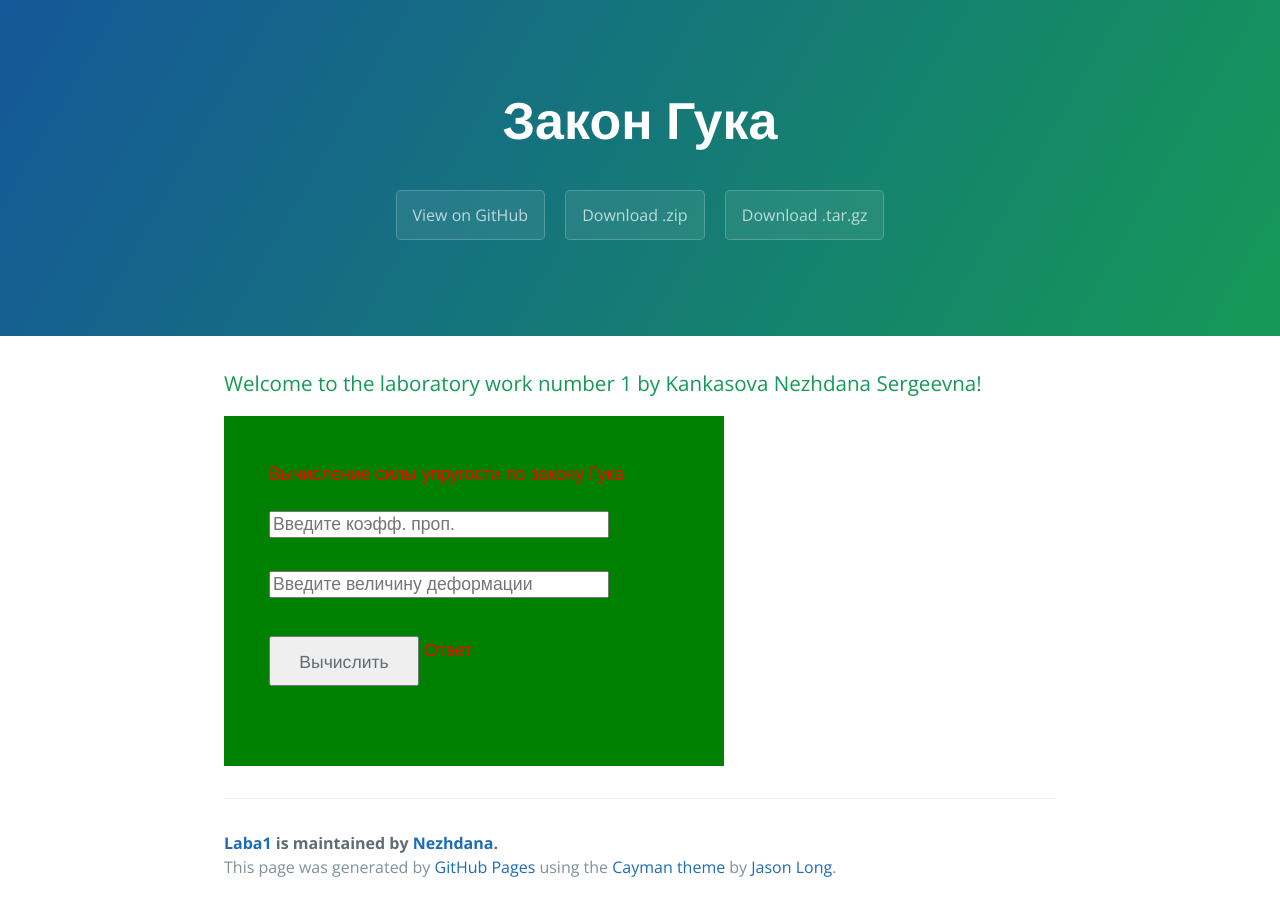
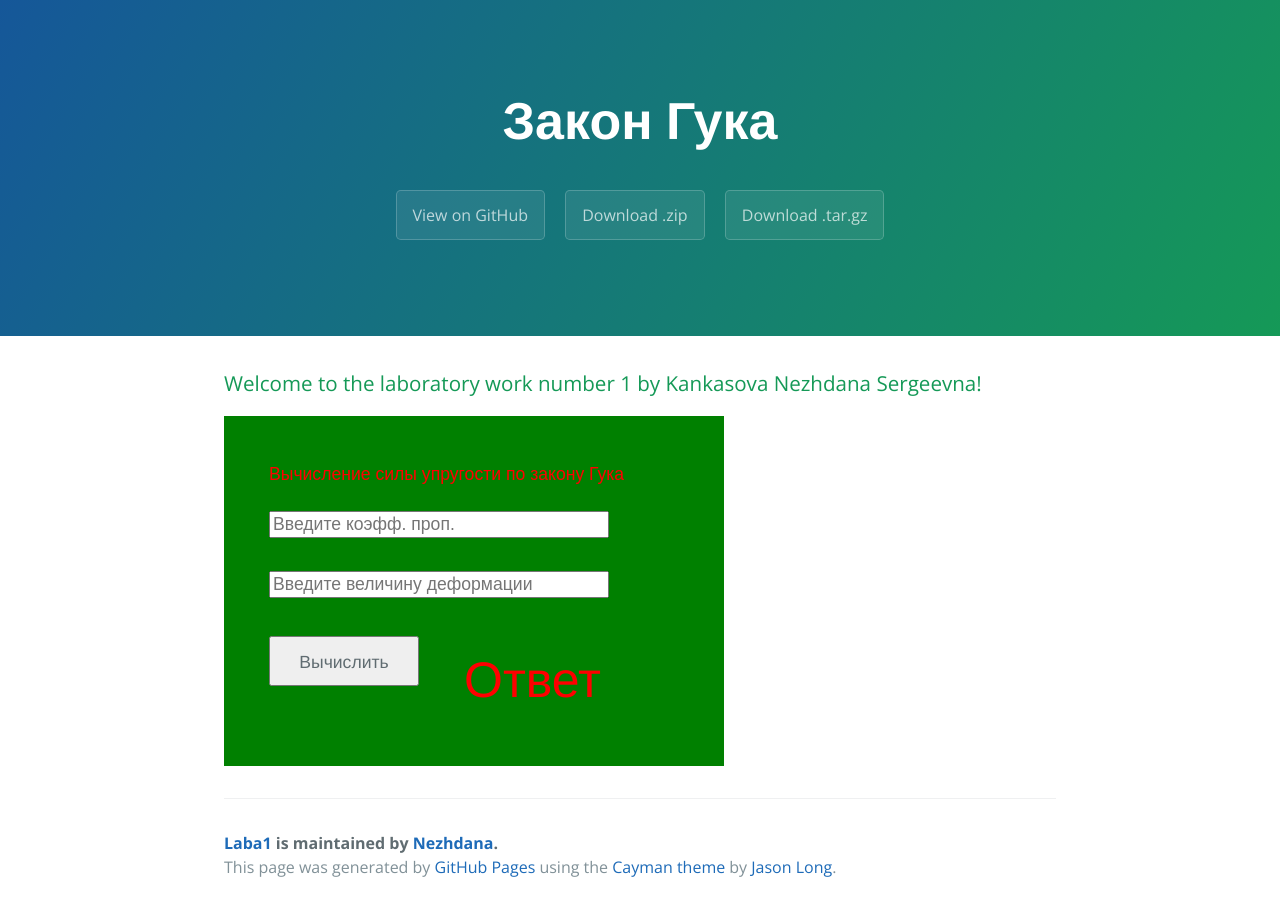
Before and after one commit to Nezhdana/Laba1, a plain HTML site: page index.html in a window 1280 px wide. Drawn offline with nearby package versions, Linux system fonts and the light colour scheme.

Commit message:
Update index.html

```diff
--- a/index.html
+++ b/index.html
@@ -57,7 +57,7 @@ text-align: center;
 
 <input type="button"
           value="Вычислить" onclick="Fupr()" style="position: absolute; top: 220px; left: 45px; width: 150px; height: 50px;">
-<span style="position: absolute; top:220px; left:200px;" id = "answer"> Ответ </span>
+<span style="position: absolute; top:225px; left:240px; font-size: 50px;" id = "answer"> Ответ </span>
 
 </p>
 
```
